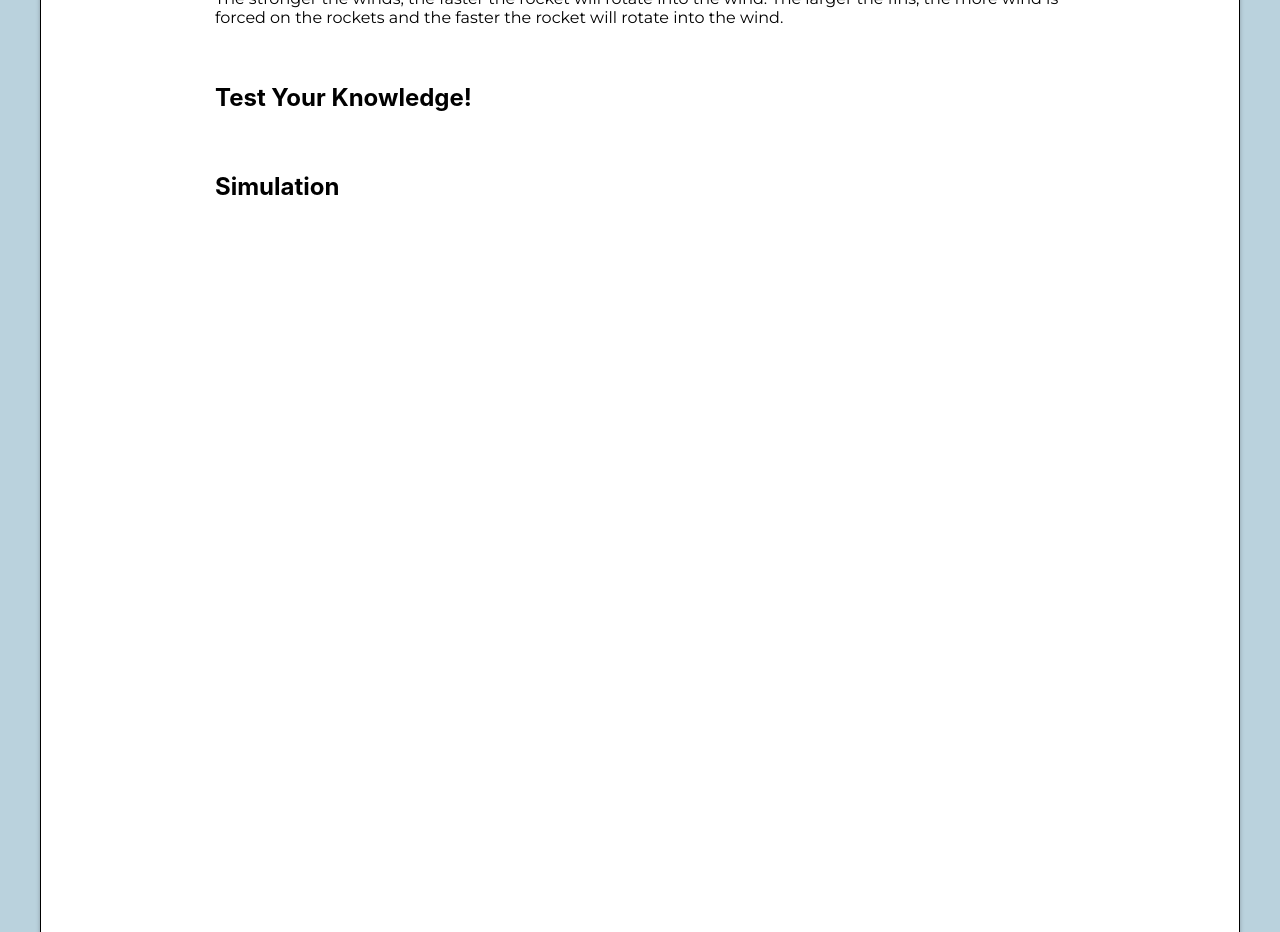
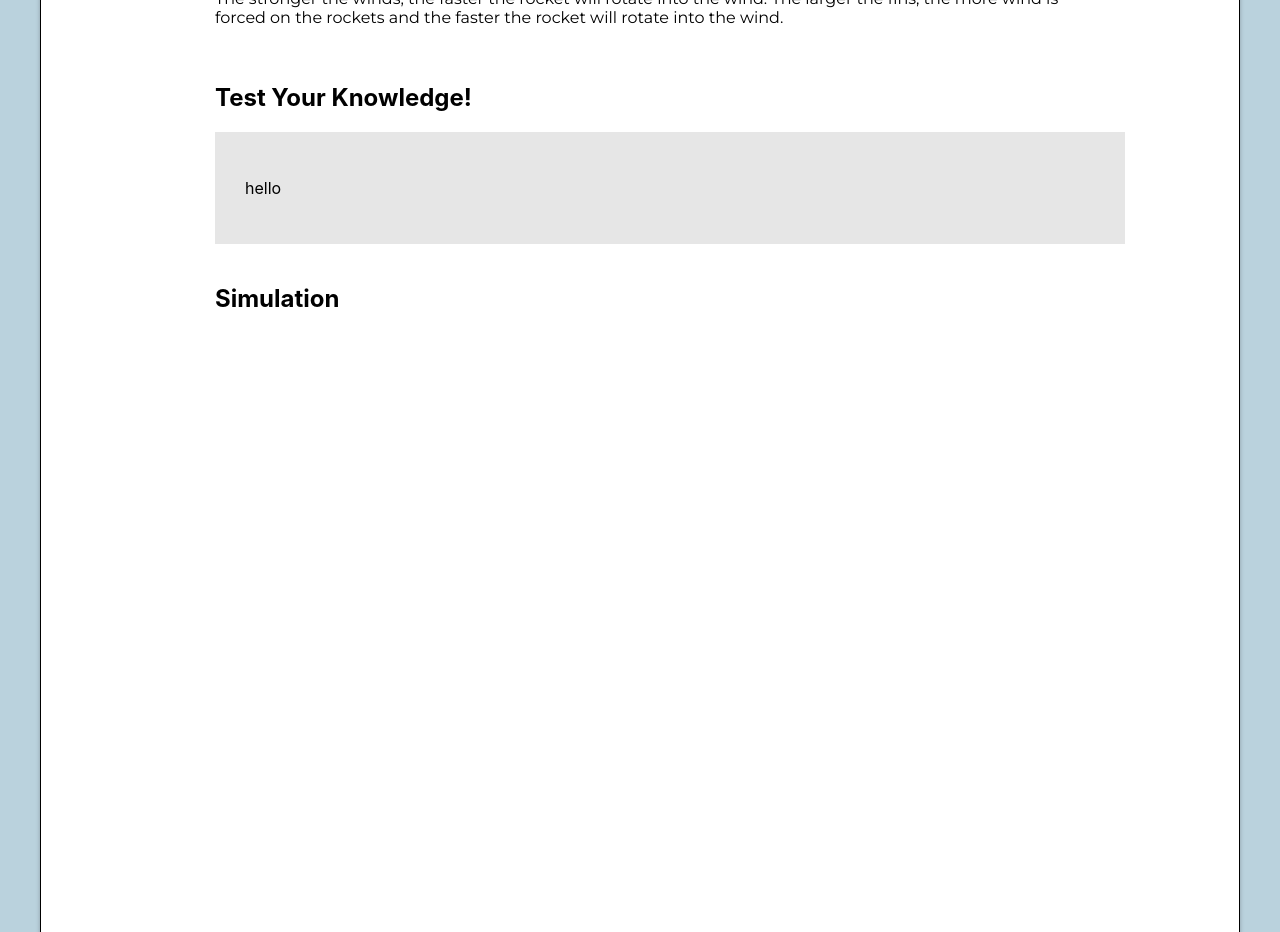
Before and after one commit to autrydev/rocket_react_page, a React (Create React App) app: page / in a window 1280 px wide. Shown: the part 1040-1972 px from the top of the page. Built offline with nearby package versions, Linux system fonts and the light colour scheme.

Commit message:
Quiz Box section
The section the quiz will be put into

```diff
--- a/src/Components/EducationalContent.js
+++ b/src/Components/EducationalContent.js
@@ -1,7 +1,9 @@
 import React, { useRef } from "react";
 import { Box, Button } from '@mui/material';
 import rocketwind from '../Assets/rocketwind.gif'
+import Quiz from './Quiz';
 import './styles.css';
+
 
 function EduContent() {
     // Link from table of content to header section
@@ -163,6 +165,7 @@ function EduContent() {
 
                 <h2 className="header-font" ref = {quizRef}>Test Your Knowledge!</h2>
                 {/* Quiz */}
+                <Quiz />
                 <br/>
 
                 <h2 className="header-font" ref = {simRef}>Simulation</h2>
--- /dev/null
+++ b/src/Components/Quiz.js
@@ -0,0 +1,12 @@
+import React, { Component } from 'react';
+import './styles.css';
+
+export default class Quiz extends Component {
+    render(){
+        return(
+            <div className='quizContent'>
+                <p> hello</p>
+            </div>
+        );
+    }
+}
--- a/src/Components/styles.css
+++ b/src/Components/styles.css
@@ -32,3 +32,15 @@
   border-radius: 7;
   display: 'flex';
 }
+
+/* Quiz */
+.quizContent{
+  display: table;
+  background-color: #E6E6E6;
+  margin: 0 auto;
+  max-width: 900px;
+  max-height: 800px;
+  width: 100%;
+  height: 100%;
+  padding: 30px;
+}
```
Also changed, not shown: public/index.html (+0 -23 lines). Lines whose indentation alone changed are shown as unchanged.
